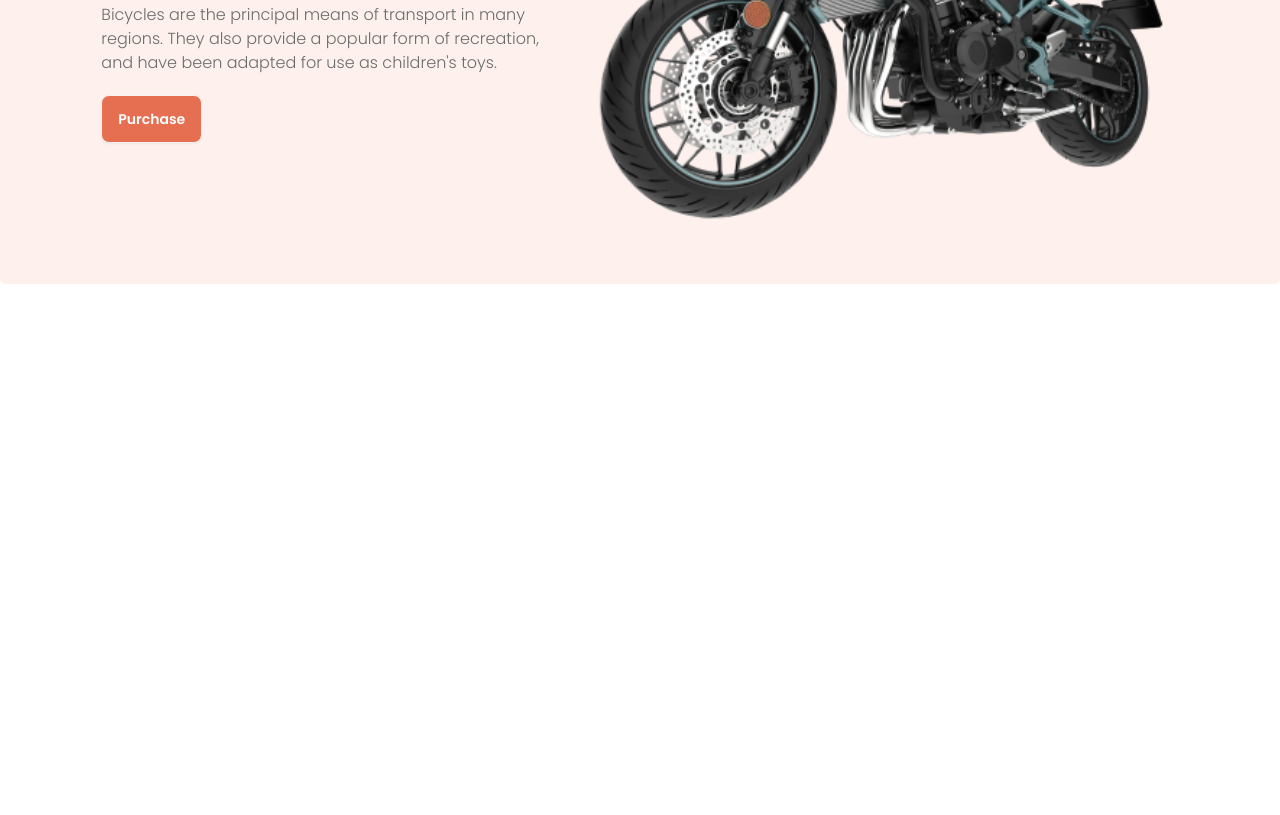
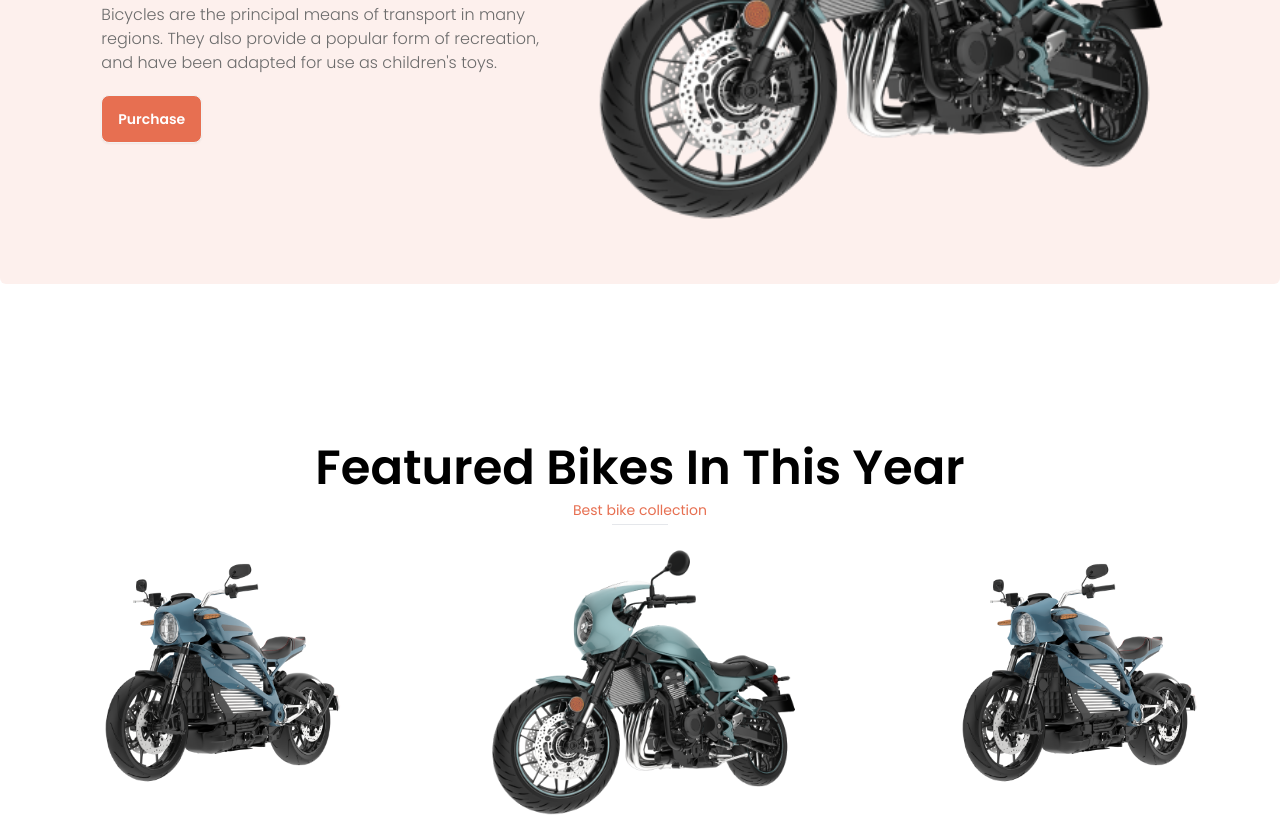
Before and after one commit to RaiyanJiyon/Biker-Zone, a plain HTML site: page index.html in a window 1280 px wide. Shown: the part 456-1271 px from the top of the page. Before the commit the page ends 800 px from the top, so only its background shows below. Drawn offline with nearby package versions, Linux system fonts and the light colour scheme.

Commit message:
Added feature bike design

```diff
--- a/index.html
+++ b/index.html
@@ -194,7 +194,35 @@
     </header>
 
     <!-- main container -->
-    <main></main>
+    <main>
+        <!-- feature bike section -->
+        <section class="md:container mx-auto mt-12 md:mt-40">
+            <!-- feature bike content -->
+            <div class="w-3/4 mx-auto text-center">
+                <h2 class="text-title-color text-4xl md:text-5xl font-semibold">
+                    Featured Bikes In This Year
+                </h2>
+                <p class="text-primary-color text-sm mt-2">
+                    Best bike collection
+                </p>
+                <hr class="w-14 h-6 mx-auto text-[#E76F51] font-extrabold mt-1">
+                </hr>
+            </div>
+
+            <!-- feature bike images -->
+            <div class="w-11/12 mx-auto grid grid-cols-1 sm:grid-cols-2 md:grid-cols-3  md:gap-28">
+                <div class="w-full">
+                    <img src="images/slider/bike4.png" alt="Extreme Bike">
+                </div>
+                <div class="w-full">
+                    <img src="images/slider/bike1.png" alt="Feature Bike">
+                </div>
+                <div class="w-full">
+                    <img src="images/slider/bike4.png" alt="Extreme Bike">
+                </div>
+            </div>
+        </section>
+    </main>
 
     <!-- footer container -->
     <footer></footer>
```
